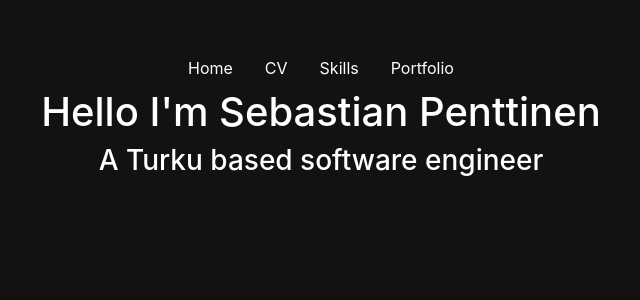
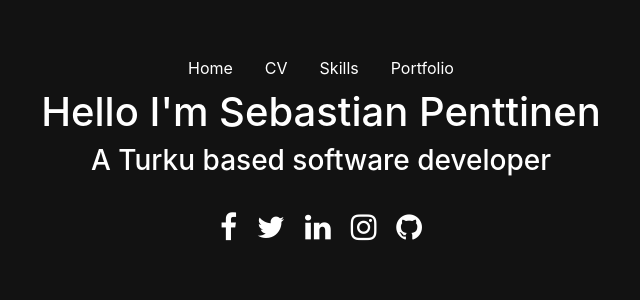
Before and after one commit to sebastianpenttinen/personalSite, a React (Create React App) app: page / in a window 1280 px wide. Shown: the top 300 px of the page, without its empty margins (319-959 px from the left). Built offline with nearby package versions, Linux system fonts and the light colour scheme.

Commit message:
added welcome text

```diff
--- a/public/index.html
+++ b/public/index.html
@@ -10,6 +10,10 @@
       content="Web site created using create-react-app"
     />
     <link rel="apple-touch-icon" href="%PUBLIC_URL%/logo192.png" />
+    <link
+      rel="stylesheet"
+      href="https://cdnjs.cloudflare.com/ajax/libs/font-awesome/4.7.0/css/font-awesome.min.css"
+    />
     <!--
       manifest.json provides metadata used when your web app is installed on a
       user's mobile device or desktop. See https://developers.google.com/web/fundamentals/web-app-manifest/
--- /dev/null
+++ b/src/components/Social.js
@@ -0,0 +1,19 @@
+import React, { Component } from "react";
+
+export class Social extends Component {
+  render() {
+    return (
+      <div>
+        <ul class="social">
+          <li>
+            <a href="#" class="fa fa-facebook" />
+            <a href="#" class="fa fa-twitter" />
+            <a href="#" class="fa fa-linkedin" />
+            <a href="#" class="fa fa-instagram" />
+            <a href="#" class="fa fa-github" />
+          </li>
+        </ul>
+      </div>
+    );
+  }
+}
--- a/src/components/Welcome.js
+++ b/src/components/Welcome.js
@@ -1,13 +1,17 @@
-import React, { Component} from "react";
-// import {Jumbotron, Container,Row, Col} from 'react-bootstrap';
-export class Welcome extends Component{
-
-    render(){
-        return(
-            <div >
-            <h1 className="justify-content-center" style={{display: 'flex'}}>Hello I'm Sebastian Penttinen</h1>
-            <h3 className="justify-content-center" style={{display: 'flex'}}>A Turku based software engineer</h3>
-            </div>
-        )
-    }
+import React, { Component } from "react";
+import { Social } from "./Social";
+export class Welcome extends Component {
+  render() {
+    return (
+      <div>
+        <h1 className="justify-content-center" style={{ display: "flex" }}>
+          Hello I'm Sebastian Penttinen
+        </h1>
+        <h3 className="justify-content-center" style={{ display: "flex" }}>
+          A Turku based software developer
+        </h3>
+        <Social />
+      </div>
+    );
+  }
 }
--- a/src/index.css
+++ b/src/index.css
@@ -1,14 +1,35 @@
-.nav-link{
-  color: #FFFFFF;
+.nav-link {
+  color: #ffffff;
 }
 
-.nav-link:hover{
+.nav-link:hover {
   color: darkgray;
 }
 
-h1{
-  color: #FFFFFF;
+h1 {
+  color: #ffffff;
 }
-h3{
-  color: #FFFFFF;
+h3 {
+  color: #ffffff;
 }
+
+/* header social links */
+.social {
+  margin: 24px 0;
+  padding: 0;
+  font-size: 30px;
+  display: flex;
+  justify-content: center;
+}
+.social li {
+  display: inline-block;
+  margin: 0 15px;
+  padding: 0;
+}
+.social li a {
+  color: #fff;
+  padding: 10px;
+}
+.social li a:hover {
+  color: #11abb0;
+}
```
